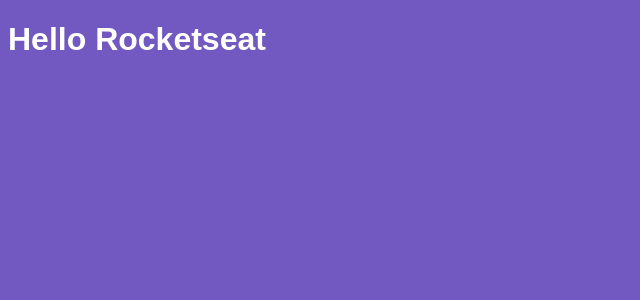
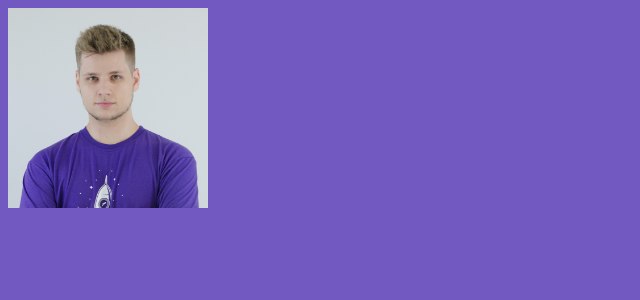
Before and after one commit to rocketseat-education/bootcamp-gostack-04, a React app: page / in a window 1280 px wide. Shown: the top 300 px of the page, without its empty margins (0-640 px from the left). Built offline with nearby package versions, Linux system fonts and the light colour scheme.

Commit message:
5 - Importando imagens

```diff
--- a/package.json
+++ b/package.json
@@ -13,6 +13,7 @@
     "@babel/preset-react": "^7.0.0",
     "babel-loader": "^8.0.6",
     "css-loader": "^3.0.0",
+    "file-loader": "^4.0.0",
     "style-loader": "^0.23.1",
     "webpack": "^4.35.0",
     "webpack-cli": "^3.3.5",
--- a/src/App.js
+++ b/src/App.js
@@ -1,8 +1,10 @@
 import React from 'react';
 import './App.css';
 
+import profile from './assets/profile.png';
+
 function App() {
-  return <h1>Hello Rocketseat</h1>
+  return <img width="200" src={profile} />
 }
 
 export default App;
--- a/webpack.config.js
+++ b/webpack.config.js
@@ -23,6 +23,11 @@
           { loader: 'style-loader' },
           { loader: 'css-loader' },
         ]
+      }, {
+        test: /.*\.(gif|png|jpe?g)$/i,
+        use: {
+          loader: 'file-loader'
+        }
       }
     ]
   }
```
Also changed, not shown: src/assets/profile.png (added), 1 other file (tests, documents, lock files or other folders).
